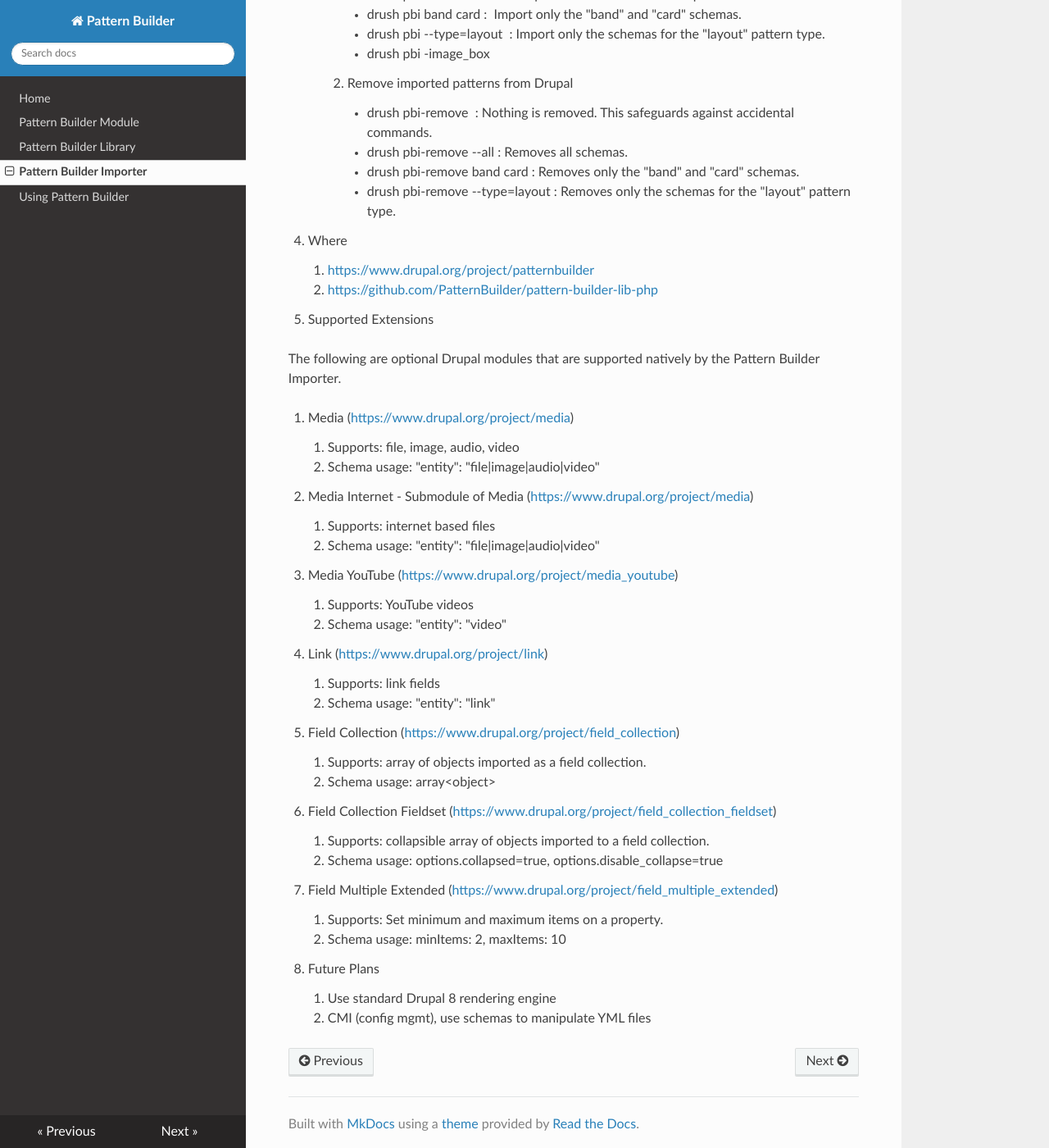
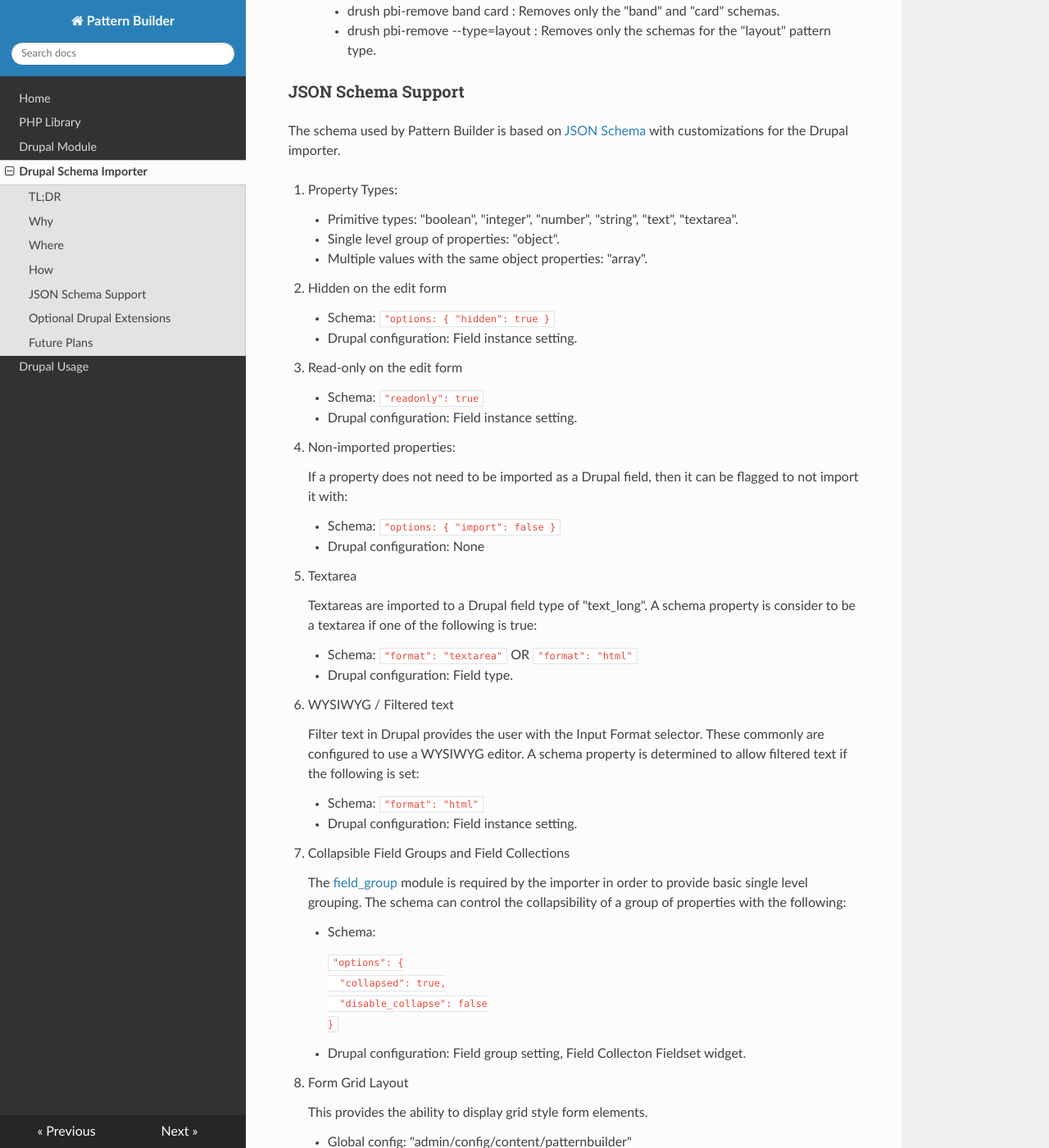
Before and after one commit to PatternBuilder/patternbuilder.github.io, an MkDocs documentation site: the page built from docs/pattern_builder_importer.md, in a window 1280 px wide and 1400 px high, scrolled down 1746 px. Shown: the whole window at 82% size. Built offline with MkDocs 1.6.1, drawn with Linux system fonts in a browser that asks for light colours; nearby versions of some CDN libraries; old or Windows-style settings are respelled for this version of MkDocs; some of the changed text lies outside the part shown.

Commit message:
improved docs for impoter and module

````diff
--- a/docs/pattern_builder_importer.md
+++ b/docs/pattern_builder_importer.md
@@ -1,106 +1,190 @@
 ---
-title: Pattern Builder Importer
+title: Pattern Builder Schema Importer Drupal Module
 ---
 
-## Pattern Builder Importer Drupal Module
+## Pattern Builder Schema Importer Drupal Module
 
-1. Why
-    1. With a library of patterns created in Pattern Builder, we need a method for creating each Drupal admin interface that allow users to enter the data needed for each template.
-    2. As a content admin, you may want to create a customizable content type(s) which include entity references to smaller content patterns, such as field collection bundles. These bundles will be built to match the defined components from the Styleguide. This would expose the ability to both create content and control the ordering, layout, and design from within the node editing interface, and would be fully revisionable. Additionally, editors would be able reference & include existing view blocks within the field groups. Editors could then apply data attributes such as layout and theme to these view blocks or field collections.
+### TL;DR
 
-2. What is it
-    1. TL;DR
-        1. It takes an external library (of JSON Schemas and Twig templates), and converts the schemas into fields in Drupal as paragraph bundles, and imports the twig templates and converts them to PHP to render the nodes.
-
-    2. Features
-        1. Includes support for multiple templates and schemas
-            - You can list WebRH as the default library, then your own custom library
-            - If templates have namespace collisions…
-                1. Check to see what twig.js does (does first or last win)
-
-        2. Automated Tests
-
-3. How
-    1. Tech Setup
-        1. Install and enable module
-        2. Set up the import paths in settings.php in admin config page
-            - Go to admin/config/content/patternbuilder
-            - Schema directories
-                1. sites/all/libraries/{webrh}/dist/library/schemas
-
-            - Template directories
-                1. sites/all/libraries/{webrh}/dist/library/templates
-
-        3. Use Drush to run the pattern builder import command
-            - If there are new patterns, first rsync webrh
-            - SSL into sandbox
-            - Run `drush pbi`
-
-        4. View the imported patterns now stored as paragraph bundles
-            - Visit admin/structure/paragraphs
-
-        5. Manage Fields on the (new) content type,
-            - Add a paragraphs field, choose which patterns you want to make available for content editors
-            - Set widget to “Embedded Patterns”
-
-        6. Manage Display: Set the display format on the paragraph field to "Patternbuilder rendered items"
-        7. Other Notes:
-            - Don’t forget to load the webrh.css via a pre-process function or the style module
-            - Optional: Modify the content type node--[type].tpl.php as needed to remove other regions etc
-            - To use the test pattern, enabled “Red Hat webrh test” on the modules page: /admin/modules?filter=webrh_test&enabled=1&disabled=1&required=1&unavailable=1 -- it will take a while to import so you have to wait for the page to be done refreshing
+It converts an library of JSON Schemas into Drupal paragraph bundles, and the JSON schema properties are converted into Drupal fields.
 
 
+### Why
 
-    1. Drush Commands
-        1. Imports patterns from defined library
-            - drush pbi  : Import all schemas.
-            - drush pbi --all  :  Force the import of all schemas even if specific schemas are defined.
-            - drush pbi band card :  Import only the "band" and "card" schemas.
-            - drush pbi --type=layout  : Import only the schemas for the "layout" pattern type.
-            - drush pbi -image_box
+1. With a library of patterns created in Pattern Builder, we need a method for creating each Drupal admin interface that allow users to enter the data needed for each template.
 
-        2. Remove imported patterns from Drupal
-            - drush pbi-remove  : Nothing is removed. This safeguards against accidental commands.
-            - drush pbi-remove --all : Removes all schemas.
-            - drush pbi-remove band card : Removes only the "band" and "card" schemas.
-            - drush pbi-remove --type=layout : Removes only the schemas for the "layout" pattern type.
+1. As a content admin, you may want to create a customizable content type(s) which include entity references to smaller content patterns, such as field collection bundles. These bundles will be built to match the defined components from the Styleguide. This would expose the ability to both create content and control the ordering, layout, and design from within the node editing interface, and would be fully revisionable. Additionally, editors would be able reference & include existing view blocks within the field groups. Editors could then apply data attributes such as layout and theme to these view blocks or field collections.
 
-1. Where
-    1. [https://www.drupal.org/project/patternbuilder](https://www.drupal.org/project/patternbuilder)
-    2. [https://github.com/PatternBuilder/pattern-builder-lib-php](https://github.com/PatternBuilder/pattern-builder-lib-php)
 
-2. Supported Extensions
+### Where
 
-The following are optional Drupal modules that are supported natively by the Pattern Builder Importer.
+1. Drupal: [https://www.drupal.org/project/patternbuilder](https://www.drupal.org/project/patternbuilder)
+1. GitHub: [https://github.com/PatternBuilder/pattern-builder-drupal](https://github.com/PatternBuilder/pattern-builder-drupal)
+
+
+### How
+
+1. Tech Setup
+    1. Install and enable module
+    1. Set up the import paths
+        - Visit **admin/config/content/patternbuilder**
+        - Schema directories
+        - Template directories
+
+    1. Use Drush to run the pattern builder import command
+        - If there are new patterns, first rsync webrh
+        - SSL into sandbox
+        - Run `drush pbi`
+
+    1. View the imported patterns now stored as paragraph bundles
+        - Visit admin/structure/paragraphs
+
+    1. Manage Fields on the (new) content type,
+        - Add a paragraphs field, choose which patterns you want to make available for content editors
+        - Set widget to “Embedded Patterns”
+
+    1. Manage Display: Set the display format on the paragraph field to "Patternbuilder rendered items"
+    1. Other Notes:
+        - Don’t forget to load the webrh.css via a pre-process function or the style module
+        - Optional: Modify the content type node--[type].tpl.php as needed to remove other regions etc
+        - To use the test pattern, enabled “Red Hat webrh test” on the modules page: /admin/modules?filter=webrh_test&enabled=1&disabled=1&required=1&unavailable=1 -- it will take a while to import so you have to wait for the page to be done refreshing
+
+
+1. Drush Commands
+    1. Imports patterns from defined library
+        - drush pbi  : Import all schemas.
+        - drush pbi --all  :  Force the import of all schemas even if specific schemas are defined.
+        - drush pbi band card :  Import only the "band" and "card" schemas.
+        - drush pbi --type=layout  : Import only the schemas for the "layout" pattern type.
+        - drush pbi -image_box
+
+    1. Remove imported patterns from Drupal
+        - drush pbi-remove  : Nothing is removed. This safeguards against accidental commands.
+        - drush pbi-remove --all : Removes all schemas.
+        - drush pbi-remove band card : Removes only the "band" and "card" schemas.
+        - drush pbi-remove --type=layout : Removes only the schemas for the "layout" pattern type.
+
+
+### JSON Schema Support
+
+The schema used by Pattern Builder is based on [JSON Schema](http://json-schema.org/) with customizations for the Drupal importer.
+
+1. Property Types:
+
+    - Primitive types: "boolean", "integer", "number", "string", "text", "textarea".
+    - Single level group of properties: "object".
+    - Multiple values with the same object properties: "array".
+
+1. Hidden on the edit form
+
+    - Schema: `"options: { "hidden": true }`
+    - Drupal configuration: Field instance setting.
+
+1. Read-only on the edit form
+
+    - Schema: `"readonly": true `
+    - Drupal configuration: Field instance setting.
+
+1. Non-imported properties:
+
+    If a property does not need to be imported as a Drupal field, then it can be flagged to not import it with:
+
+    - Schema: `"options: { "import": false }`
+    - Drupal configuration: None
+
+1. Textarea
+
+    Textareas are imported to a Drupal field type of "text_long". A schema property is consider to be a textarea if one of the following is true:
+
+    - Schema: `"format": "textarea"` OR `"format": "html"`
+    - Drupal configuration: Field type.
+
+1. WYSIWYG / Filtered text
+
+    Filter text in Drupal provides the user with the Input Format selector. These commonly are configured to use a WYSIWYG editor.
+    A schema property is determined to allow filtered text if the following is set:
+
+    - Schema: `"format": "html"`
+    - Drupal configuration: Field instance setting.
+
+1. Collapsible Field Groups and Field Collections
+
+    The [field_group](https://www.drupal.org/project/field_group) module is required by the importer in order to provide basic single level grouping. The schema can control the collapsibility of a group of properties with the following:
+
+    - Schema:
+
+        ```
+        "options": {
+          "collapsed": true,
+          "disable_collapse": false
+        }
+        ```
+
+    - Drupal configuration: Field group setting, Field Collecton Fieldset widget.
+
+1. Form Grid Layout
+
+    This provides the ability to display grid style form elements.
+
+    - Global config: "admin/config/content/patternbuilder"
+        - Row class: The class for the row container in the grid layout.
+        - Column class prefix: The number of columns will be appended to the column class prefix. Example: "grid-columns-" results in "grid-columns-4".
+
+    - Schema:
+
+        ```
+        "options": {
+          "grid_columns": 2
+        },
+        "items": {
+          "format": "grid"
+        }
+        ```
+
+    - Drupal configuration: Field instance setting.
+
+1. Paragraphs preview display view mode
+
+    The importer can automatically setup up the "Paragraphs Editor Preview" view mode if the property is configured as "preview".  The importer has some default formatters for some common fields (text, image). Refer to the patternbuilder_importer.api.php for hooks that allow setting custom formatters for the preview view mode.
+
+    - Schema: `"options: { "preview": true }`
+    - Drupal configuration: Field display view mode settings.
+
+
+### Optional Drupal Extensions
+
+The following are optional Drupal modules that are supported natively by the Pattern Builder Importer.  If these modules are enabled on the site, then the magic happens automatically.
 
 1. Media ([https://www.drupal.org/project/media](https://www.drupal.org/project/media))
     1. Supports: file, image, audio, video
     2. Schema usage: "entity": "file|image|audio|video"
 
-2. Media Internet - Submodule of Media ([https://www.drupal.org/project/media](https://www.drupal.org/project/media))
+1. Media Internet - Submodule of Media ([https://www.drupal.org/project/media](https://www.drupal.org/project/media))
     1. Supports: internet based files
-    2. Schema usage: "entity": "file|image|audio|video"
+    1. Schema usage: "entity": "file|image|audio|video"
 
-3. Media YouTube ([https://www.drupal.org/project/media_youtube](https://www.drupal.org/project/media_youtube))
+1. Media YouTube ([https://www.drupal.org/project/media_youtube](https://www.drupal.org/project/media_youtube))
     1. Supports: YouTube videos
-    2. Schema usage: "entity": "video"
+    1. Schema usage: "entity": "video"
 
-4. Link ([https://www.drupal.org/project/link](https://www.drupal.org/project/link))
+1. Link ([https://www.drupal.org/project/link](https://www.drupal.org/project/link))
     1. Supports: link fields
-    2. Schema usage: "entity": "link"
+    1. Schema usage: "entity": "link"
 
-5. Field Collection ([https://www.drupal.org/project/field_collection](https://www.drupal.org/project/field_collection))
+1. Field Collection ([https://www.drupal.org/project/field_collection](https://www.drupal.org/project/field_collection))
     1. Supports: array of objects imported as a field collection.
-    2. Schema usage: array&lt;object&gt;
+    1. Schema usage: "type": "array", "items": { Each item object definition }
 
-6. Field Collection Fieldset ([https://www.drupal.org/project/field_collection_fieldset](https://www.drupal.org/project/field_collection_fieldset))
+1. Field Collection Fieldset ([https://www.drupal.org/project/field_collection_fieldset](https://www.drupal.org/project/field_collection_fieldset))
     1. Supports: collapsible array of objects imported to a field collection.
-    2. Schema usage: options.collapsed=true, options.disable_collapse=true
+    1. Schema usage: "options": {"collapsed": true/false, "disable_collapse": true/false}
 
-7. Field Multiple Extended ([https://www.drupal.org/project/field_multiple_extended](https://www.drupal.org/project/field_multiple_extended))
+1. Field Multiple Extended ([https://www.drupal.org/project/field_multiple_extended](https://www.drupal.org/project/field_multiple_extended))
     1. Supports: Set minimum and maximum items on a property.
-    2. Schema usage: minItems: 2, maxItems: 10
+    1. Schema usage: "type": "array", "minItems": 2, "maxItems": 10
 
-1. Future Plans
-    1. Use standard Drupal 8 rendering engine
-    2. CMI (config mgmt), use schemas to manipulate YML files
+
+### Future Plans
+
+1. Use standard Drupal 8 rendering engine.
+1. CMI (config mgmt), use schemas to manipulate YML files.
--- /dev/null
+++ b/docs/pattern_builder_module.md
@@ -0,0 +1,67 @@
+---
+title: Pattern Builder Drupal Module
+---
+
+## Pattern Builder Drupal Module
+
+
+### What is it?
+
+The Pattern Builder Module empowers your team to prototype in a static pattern library and then import the designs and content data model into Drupal with a single drush command.
+
+Need to update your design? No problem! Just update and QA the code in your pattern library and import those changes in seconds.
+
+
+### Why
+
+1. The Pattern Builder System empowers us to create a design system out of JSON schemas and Twig templates. To do this efficiently we need a tool that allows us to quickly prototype, build and validate our content structure and visual design.
+
+1. It is important that developers and stakeholders have access to the growing design system.
+
+
+### Where
+
+1. Drupal.org: [https://www.drupal.org/project/patternbuilder](https://www.drupal.org/project/patternbuilder)
+1. GitHub: [https://github.com/PatternBuilder/pattern-builder-drupal](https://github.com/PatternBuilder/pattern-builder-drupal)
+
+
+### How
+
+Good question! It could be:
+
+1. Composer Module
+    - Add composer dependency
+    - Symlink assets to web/app root (or use custom install location)
+    - Create pb_config.yml
+        1. Includes paths to schemas/templates/data
+        2. Includes paths to js/css to add to preview
+
+1. Git clone
+    - Clone repo to root (at least at/above theme)
+    - Repo includes
+        1. Index.php (index just pulls from app folder)
+        2. pb_config.yml
+        3. App_folder
+
+1. Grunt Project
+    - Clone grunt repo. NPM install, Bower Install, Composer install
+    - Use built in yeoman to create templates/schemas
+    - Add sass and sample data to component/layout folders
+    - Run grunt commands to compile, spin up local php server, lint etc
+
+
+### JSON Schema Support
+
+1. Property "uniqueId"
+
+    If the schema defines a "uniqueId" property, then the property value is set to the paragraph entity's item id during the rendering process.
+
+
+### TODO
+
+Install Options: (NEEDS CLEANUP)
+install patternbuilder module, composer install in the patternbuilder module folder + install composer_manager
+
+OR
+
+install patternbuilder module, clone patternbuilder-lib-php into libraries and then composer install from there
--- a/mkdocs.yml
+++ b/mkdocs.yml
@@ -2,9 +2,9 @@
 
 pages:
 - Home: index.md
-- Pattern Builder Module: pattern_builder.md
-- Pattern Builder Library: pattern_builder_library.md
-- Pattern Builder Importer: pattern_builder_importer.md
-- Using Pattern Builder: using_pattern_builder.md
+- PHP Library: pattern_builder_library.md
+- Drupal Module: pattern_builder_module.md
+- Drupal Schema Importer: pattern_builder_importer.md
+- Drupal Usage: using_pattern_builder.md
 
 theme: readthedocs
````
Also changed, not shown: docs/index.md (+5 -1 lines), docs/pattern_builder.md (deleted, +0 -43 lines), docs/pattern_builder_library.md (+15 -9 lines), docs/using_pattern_builder.md (+2 -1 lines).
